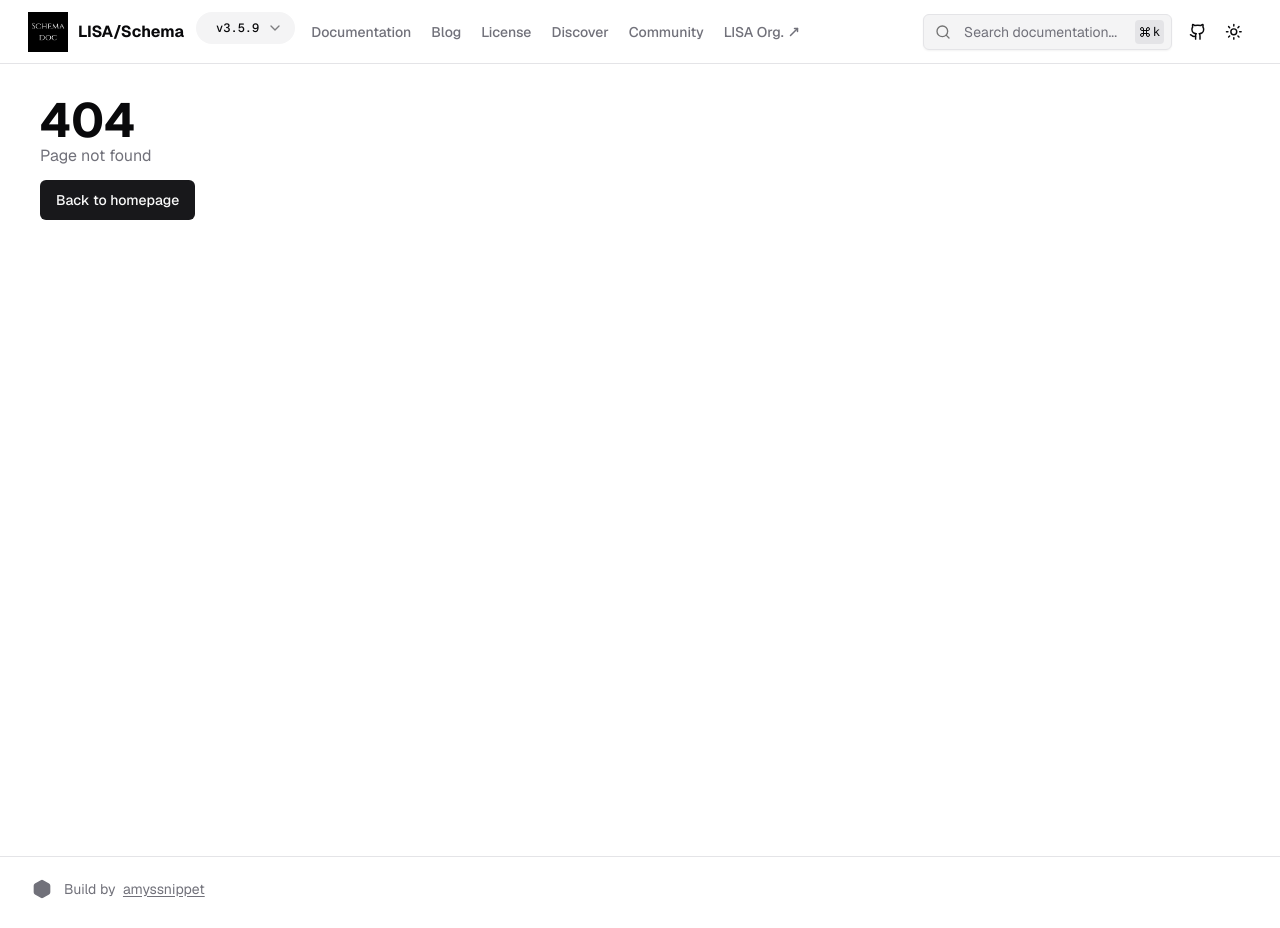
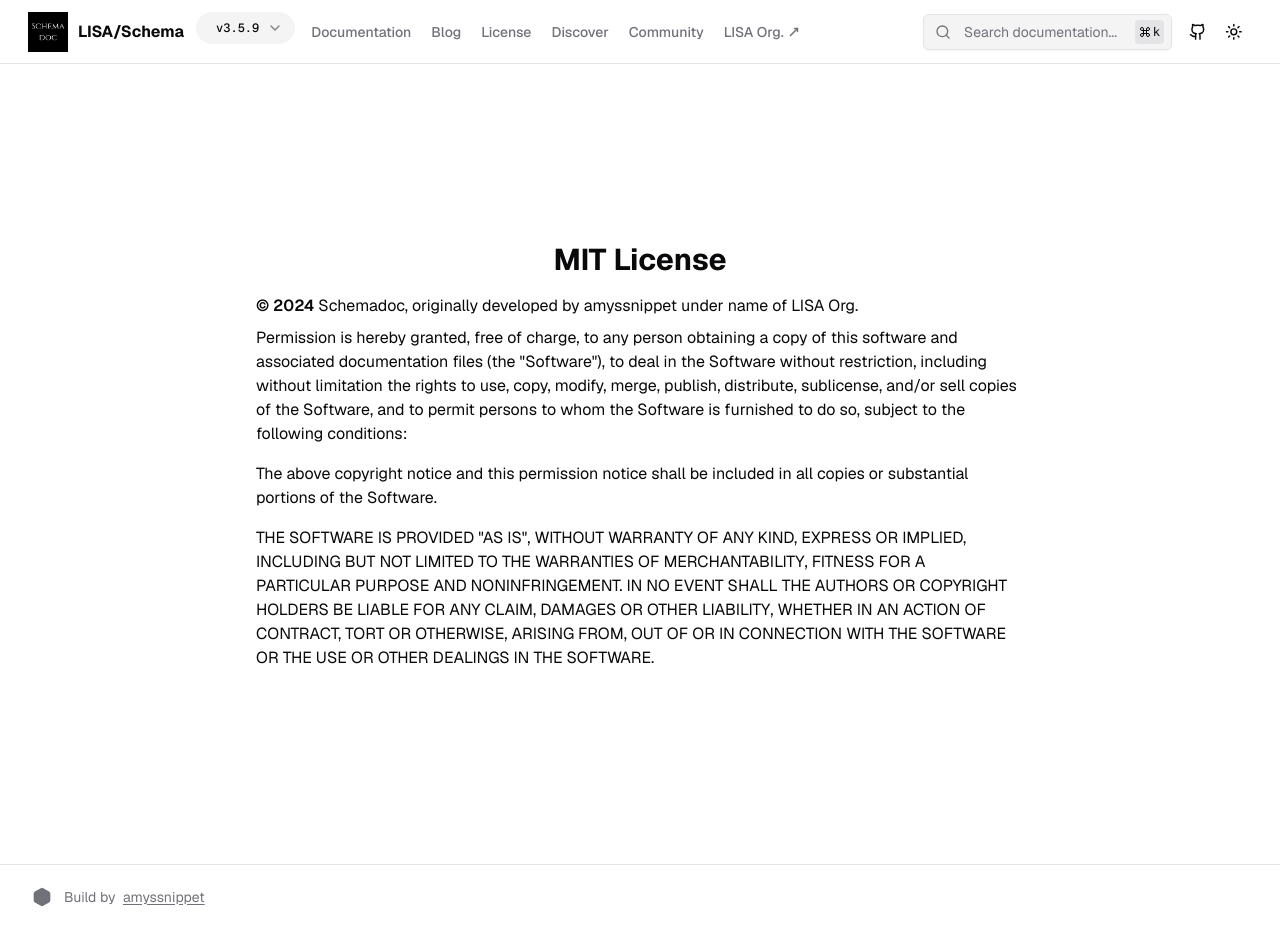
Before and after one commit to bradcn/schemadocv2, a Next.js app: page /legal/license in a window 1280 px wide. Before the commit this address had no page. Built offline with nearby package versions, Linux system fonts and the light colour scheme.

Commit message:
Create page.tsx

```diff
--- /dev/null
+++ b/app/legal/license/page.tsx
@@ -0,0 +1,37 @@
+import React from 'react';
+
+const LicensePage = () => {
+  return (
+    <div className="flex items-center justify-center min-h-screen">
+      <div className="w-full max-w-3xl">
+        <h1 className="text-3xl font-bold mb-4 text-center">MIT License</h1>
+
+        <p className="mb-2">
+          <span className="font-semibold">&copy; 2024</span> Schemadoc, originally developed by amyssnippet under name of LISA Org.
+        </p>
+
+        <p className="mb-4">
+          Permission is hereby granted, free of charge, to any person obtaining a copy of this software and associated
+          documentation files (the &quot;Software&quot;), to deal in the Software without restriction, including without
+          limitation the rights to use, copy, modify, merge, publish, distribute, sublicense, and/or sell copies of the
+          Software, and to permit persons to whom the Software is furnished to do so, subject to the following conditions:
+        </p>
+
+        <p className="mb-4">
+          The above copyright notice and this permission notice shall be included in all copies or substantial portions
+          of the Software.
+        </p>
+
+        <p className="mb-4">
+          THE SOFTWARE IS PROVIDED &quot;AS IS&quot;, WITHOUT WARRANTY OF ANY KIND, EXPRESS OR IMPLIED, INCLUDING BUT NOT
+          LIMITED TO THE WARRANTIES OF MERCHANTABILITY, FITNESS FOR A PARTICULAR PURPOSE AND NONINFRINGEMENT. IN NO EVENT
+          SHALL THE AUTHORS OR COPYRIGHT HOLDERS BE LIABLE FOR ANY CLAIM, DAMAGES OR OTHER LIABILITY, WHETHER IN AN ACTION
+          OF CONTRACT, TORT OR OTHERWISE, ARISING FROM, OUT OF OR IN CONNECTION WITH THE SOFTWARE OR THE USE OR OTHER
+          DEALINGS IN THE SOFTWARE.
+        </p>
+      </div>
+    </div>
+  );
+};
+
+export default LicensePage;
```
